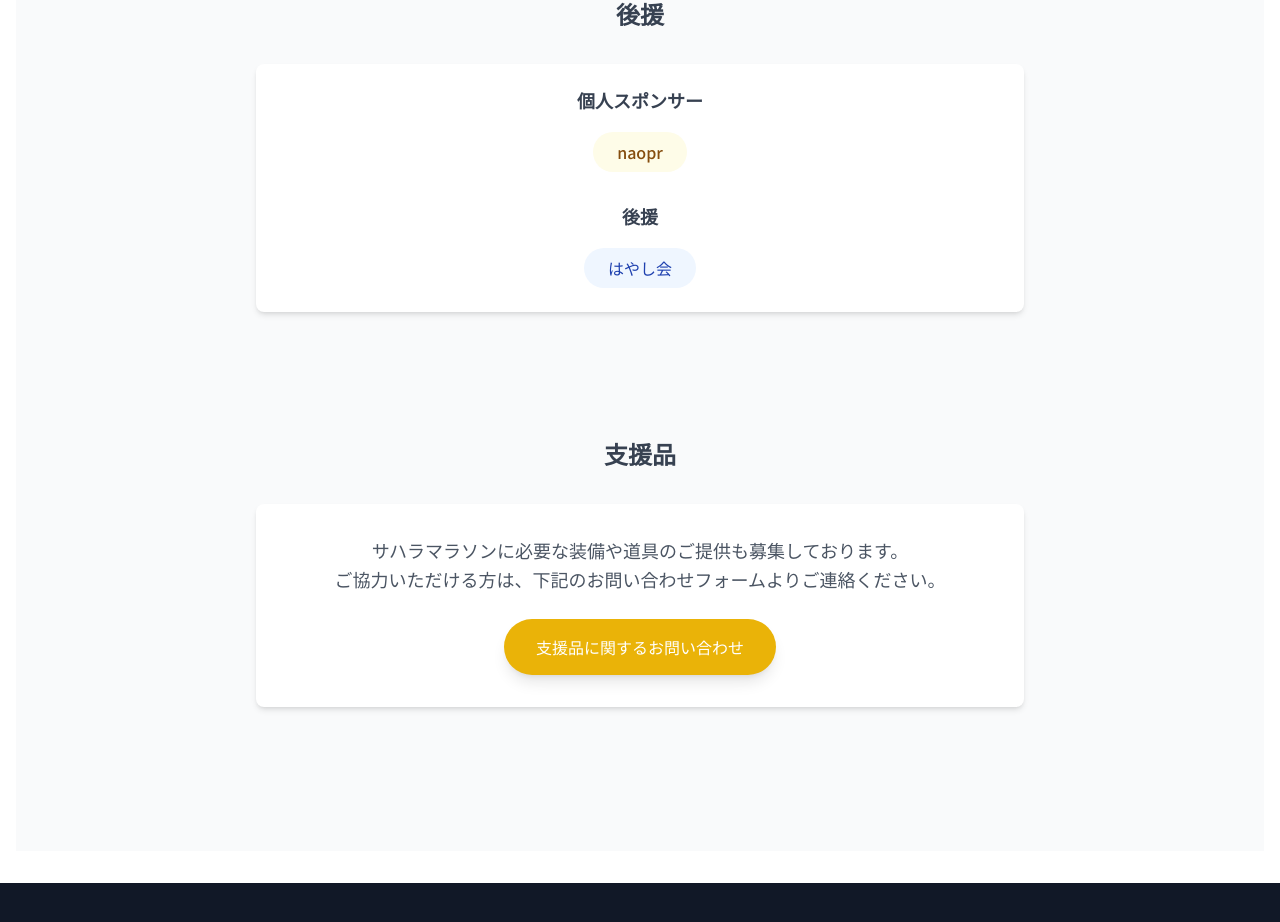
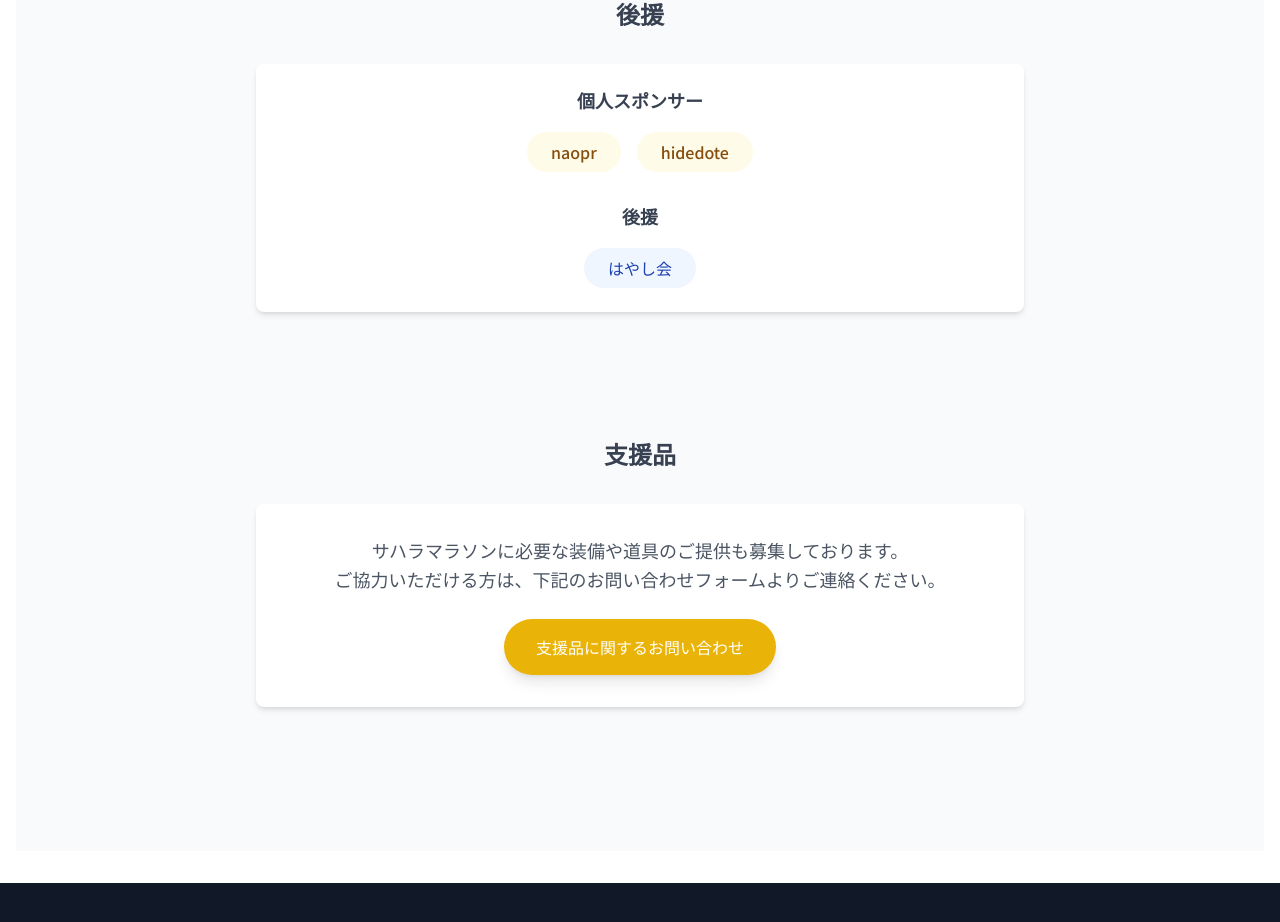
Before and after one commit to isaka1022/saharasabaka, a React (Create React App) app: page /support in a window 1280 px wide. Shown: the part 2415-3337 px from the top of the page. Built offline with nearby package versions, Linux system fonts and the light colour scheme.

Commit message:
情報追加

```diff
--- a/src/components/Sponsors.tsx
+++ b/src/components/Sponsors.tsx
@@ -257,6 +257,9 @@ const Supporters: React.FC = () => {
                 <div className="bg-yellow-50 rounded-full px-6 py-2 text-yellow-800 font-medium hover:bg-yellow-100 transition-colors">
                   naopr
                 </div>
+                <div className="bg-yellow-50 rounded-full px-6 py-2 text-yellow-800 font-medium hover:bg-yellow-100 transition-colors">
+                  hidedote
+                </div>
               </div>
               <h4 className="text-lg font-bold text-center mb-4 text-gray-700">後援</h4>
               <div className="flex flex-wrap justify-center gap-4">
--- a/src/pages/HomePage.tsx
+++ b/src/pages/HomePage.tsx
@@ -21,7 +21,7 @@ const HomePage: React.FC = () => {
               <YouTubeEmbed videoId="1VmMQglcQaQ" title="最新の活動動画" />
             </div>
             <div>
-              <YouTubeEmbed videoId="o2_XMQqGDQ8" title="サハラ砂漠の活動" />
+              <YouTubeEmbed videoId="pYspo2-335U" title="サハラ砂漠の活動" />
             </div>
           </div>
           <div className="text-center">
```
